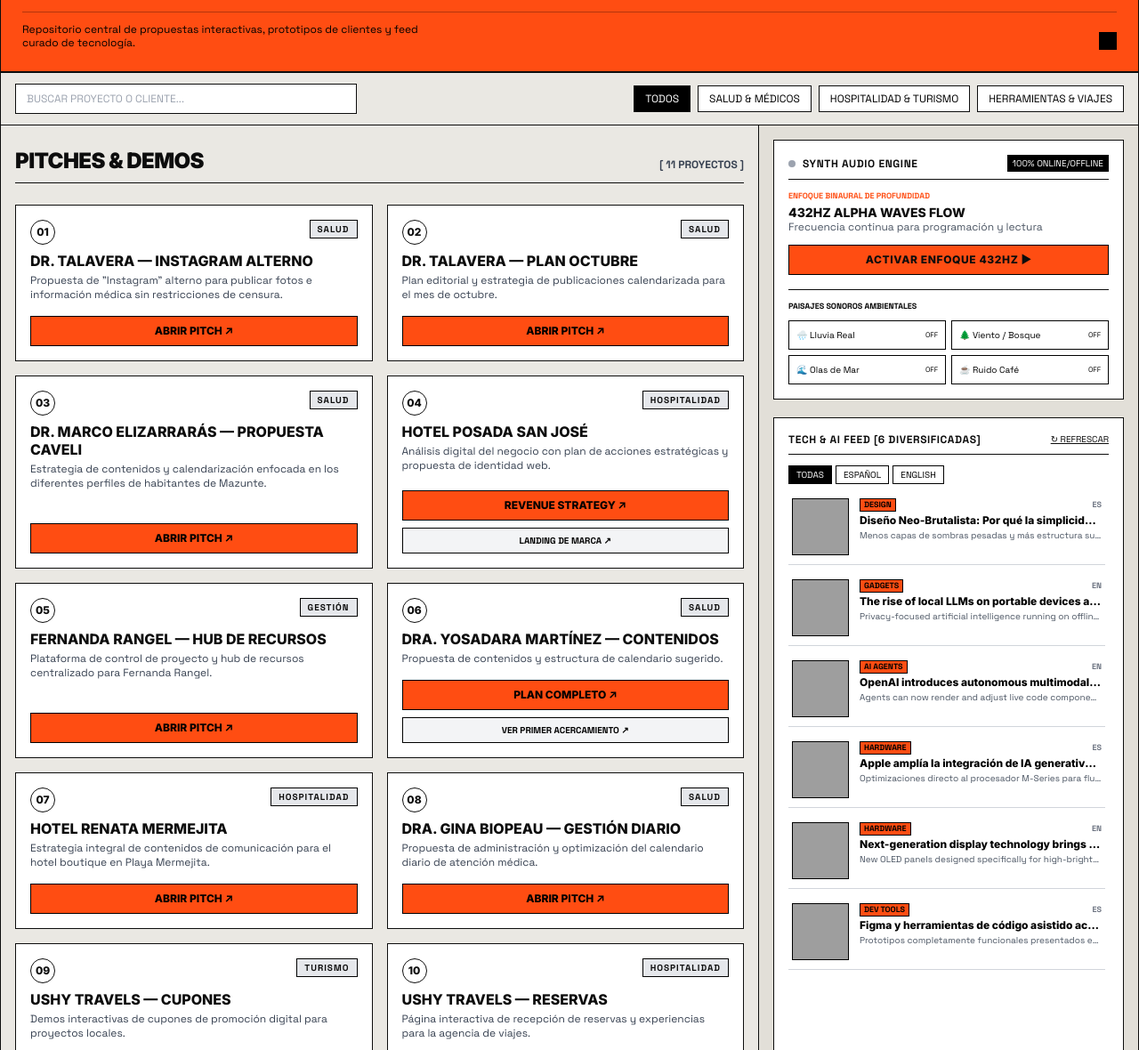
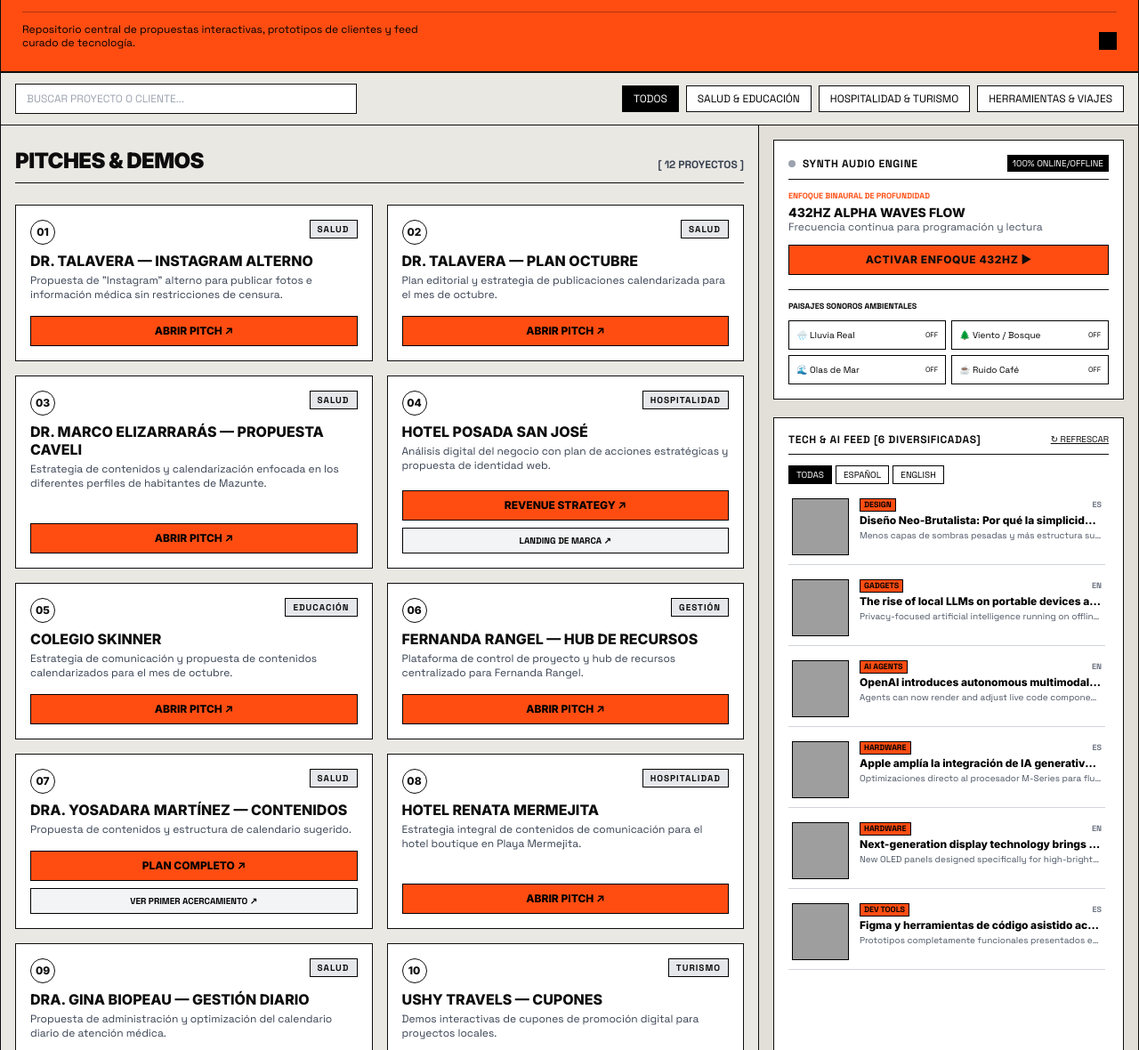
Before and after one commit to jonpisilmx/jon.links, a plain HTML site: page index.html in a window 1280 px wide. Shown: the part 251-1431 px from the top of the page at 89% size. Drawn offline with nearby package versions, Linux system fonts and the light colour scheme; grey boxes are pictures that could not be loaded.

Commit message:
Se añadió la tarjeta de Colegio Skinner

```diff
--- a/index.html
+++ b/index.html
@@ -90,7 +90,7 @@
 
         <div class="flex gap-2 overflow-x-auto w-full md:w-auto pb-1 md:pb-0 text-xs font-mono-custom">
           <button onclick="filterCategory('all')" class="cat-btn active bg-black text-white px-3 py-1.5 border border-brand-black whitespace-nowrap uppercase">TODOS</button>
-          <button onclick="filterCategory('salud')" class="cat-btn bg-white text-black px-3 py-1.5 border border-brand-black whitespace-nowrap uppercase">SALUD & MÉDICOS</button>
+          <button onclick="filterCategory('salud')" class="cat-btn bg-white text-black px-3 py-1.5 border border-brand-black whitespace-nowrap uppercase">SALUD & EDUCACIÓN</button>
           <button onclick="filterCategory('hospitalidad')" class="cat-btn bg-white text-black px-3 py-1.5 border border-brand-black whitespace-nowrap uppercase">HOSPITALIDAD & TURISMO</button>
           <button onclick="filterCategory('herramientas')" class="cat-btn bg-white text-black px-3 py-1.5 border border-brand-black whitespace-nowrap uppercase">HERRAMIENTAS & VIAJES</button>
         </div>
@@ -105,7 +105,7 @@
 
         <div class="flex justify-between items-baseline mb-6 border-b border-brand-black pb-2">
           <h2 class="text-2xl font-black uppercase tracking-tight">Pitches & Demos</h2>
-          <span id="projectCount" class="text-xs font-mono-custom font-bold text-gray-700">[ 11 PROYECTOS ]</span>
+          <span id="projectCount" class="text-xs font-mono-custom font-bold text-gray-700">[ 12 PROYECTOS ]</span>
         </div>
 
         <div id="projectList" class="grid grid-cols-1 md:grid-cols-2 gap-4">
@@ -149,7 +149,7 @@
             <a href="https://jonpisilmx.github.io/propuestacaveli" target="_blank" class="block w-full bg-brand-orange text-black font-bold text-center py-2 text-xs uppercase border border-black hover:bg-black hover:text-white transition-colors">ABRIR PITCH ↗</a>
           </article>
 
-          <!-- 04: HOTEL POSADA SAN JOSÉ (TARJETA DUAL) -->
+          <!-- 04 -->
           <article class="brutalist-card bg-white p-4 flex flex-col justify-between" data-category="hospitalidad" data-title="hotel posada san jose analisis digital revenue">
             <div>
               <div class="flex justify-between items-start mb-2">
@@ -169,11 +169,24 @@
             </div>
           </article>
 
-          <!-- 05 -->
+          <!-- 05: COLEGIO SKINNER -->
+          <article class="brutalist-card bg-white p-4 flex flex-col justify-between" data-category="salud" data-title="colegio skinner propuesta contenidos octubre educacion">
+            <div>
+              <div class="flex justify-between items-start mb-2">
+                <span class="badge-number">05</span>
+                <span class="text-[10px] font-mono-custom font-bold uppercase tracking-widest bg-gray-200 px-2 py-0.5 border border-black">Educación</span>
+              </div>
+              <h3 class="text-base font-extrabold leading-tight uppercase mb-1">Colegio Skinner</h3>
+              <p class="text-xs text-gray-700 mb-4 font-mono-custom">Estrategia de comunicación y propuesta de contenidos calendarizados para el mes de octubre.</p>
+            </div>
+            <a href="https://jonpisilmx.github.io/skinner-contenidos-octubre/" target="_blank" class="block w-full bg-brand-orange text-black font-bold text-center py-2 text-xs uppercase border border-black hover:bg-black hover:text-white transition-colors">ABRIR PITCH ↗</a>
+          </article>
+
+          <!-- 06 -->
           <article class="brutalist-card bg-white p-4 flex flex-col justify-between" data-category="hospitalidad" data-title="fernanda rangel hub recursos control proyecto">
             <div>
               <div class="flex justify-between items-start mb-2">
-                <span class="badge-number">05</span>
+                <span class="badge-number">06</span>
                 <span class="text-[10px] font-mono-custom font-bold uppercase tracking-widest bg-gray-200 px-2 py-0.5 border border-black">Gestión</span>
               </div>
               <h3 class="text-base font-extrabold leading-tight uppercase mb-1">Fernanda Rangel — Hub de Recursos</h3>
@@ -182,11 +195,11 @@
             <a href="https://jonpisilmx.github.io/ferrangel-controldeproyecto-y-recursos/" target="_blank" class="block w-full bg-brand-orange text-black font-bold text-center py-2 text-xs uppercase border border-black hover:bg-black hover:text-white transition-colors">ABRIR PITCH ↗</a>
           </article>
 
-          <!-- 06 -->
+          <!-- 07 -->
           <article class="brutalist-card bg-white p-4 flex flex-col justify-between" data-category="salud" data-title="dra yosadara martinez propuesta contenidos calendario">
             <div>
               <div class="flex justify-between items-start mb-2">
-                <span class="badge-number">06</span>
+                <span class="badge-number">07</span>
                 <span class="text-[10px] font-mono-custom font-bold uppercase tracking-widest bg-gray-200 px-2 py-0.5 border border-black">Salud</span>
               </div>
               <h3 class="text-base font-extrabold leading-tight uppercase mb-1">Dra. Yosadara Martínez — Contenidos</h3>
@@ -198,11 +211,11 @@
             </div>
           </article>
 
-          <!-- 07 -->
+          <!-- 08 -->
           <article class="brutalist-card bg-white p-4 flex flex-col justify-between" data-category="hospitalidad" data-title="hotel renata mermejita estrategia contenidos">
             <div>
               <div class="flex justify-between items-start mb-2">
-                <span class="badge-number">07</span>
+                <span class="badge-number">08</span>
                 <span class="text-[10px] font-mono-custom font-bold uppercase tracking-widest bg-gray-200 px-2 py-0.5 border border-black">Hospitalidad</span>
               </div>
               <h3 class="text-base font-extrabold leading-tight uppercase mb-1">Hotel Renata Mermejita</h3>
@@ -211,11 +224,11 @@
             <a href="https://jonpisilmx.github.io/calendariorenata/" target="_blank" class="block w-full bg-brand-orange text-black font-bold text-center py-2 text-xs uppercase border border-black hover:bg-black hover:text-white transition-colors">ABRIR PITCH ↗</a>
           </article>
 
-          <!-- 08 -->
+          <!-- 09 -->
           <article class="brutalist-card bg-white p-4 flex flex-col justify-between" data-category="salud" data-title="dra gina biopeau calendario trabajo diario">
             <div>
               <div class="flex justify-between items-start mb-2">
-                <span class="badge-number">08</span>
+                <span class="badge-number">09</span>
                 <span class="text-[10px] font-mono-custom font-bold uppercase tracking-widest bg-gray-200 px-2 py-0.5 border border-black">Salud</span>
               </div>
               <h3 class="text-base font-extrabold leading-tight uppercase mb-1">Dra. Gina Biopeau — Gestión Diario</h3>
@@ -224,11 +237,11 @@
             <a href="https://jonpisilmx.github.io/calendario-biopeau/" target="_blank" class="block w-full bg-brand-orange text-black font-bold text-center py-2 text-xs uppercase border border-black hover:bg-black hover:text-white transition-colors">ABRIR PITCH ↗</a>
           </article>
 
-          <!-- 09 -->
+          <!-- 10 -->
           <article class="brutalist-card bg-white p-4 flex flex-col justify-between" data-category="herramientas" data-title="ushy magical travels cupones cenzontle lenita">
             <div>
               <div class="flex justify-between items-start mb-2">
-                <span class="badge-number">09</span>
+                <span class="badge-number">10</span>
                 <span class="text-[10px] font-mono-custom font-bold uppercase tracking-widest bg-gray-200 px-2 py-0.5 border border-black">Turismo</span>
               </div>
               <h3 class="text-base font-extrabold leading-tight uppercase mb-1">Ushy Travels — Cupones</h3>
@@ -240,11 +253,11 @@
             </div>
           </article>
 
-          <!-- 10 -->
+          <!-- 11 -->
           <article class="brutalist-card bg-white p-4 flex flex-col justify-between" data-category="hospitalidad" data-title="ushy magical travels pagina reservas landing">
             <div>
               <div class="flex justify-between items-start mb-2">
-                <span class="badge-number">10</span>
+                <span class="badge-number">11</span>
                 <span class="text-[10px] font-mono-custom font-bold uppercase tracking-widest bg-gray-200 px-2 py-0.5 border border-black">Hospitalidad</span>
               </div>
               <h3 class="text-base font-extrabold leading-tight uppercase mb-1">Ushy Travels — Reservas</h3>
@@ -253,11 +266,11 @@
             <a href="https://jonpisilmx.github.io/reserva/" target="_blank" class="block w-full bg-brand-orange text-black font-bold text-center py-2 text-xs uppercase border border-black hover:bg-black hover:text-white transition-colors">ABRIR PITCH ↗</a>
           </article>
 
-          <!-- 11 -->
+          <!-- 12 -->
           <article class="brutalist-card bg-white p-4 flex flex-col justify-between" data-category="herramientas" data-title="administrador gastos viaje octubre veka veka familia">
             <div>
               <div class="flex justify-between items-start mb-2">
-                <span class="badge-number">11</span>
+                <span class="badge-number">12</span>
                 <span class="text-[10px] font-mono-custom font-bold uppercase tracking-widest bg-gray-200 px-2 py-0.5 border border-black">Herramientas</span>
               </div>
               <h3 class="text-base font-extrabold leading-tight uppercase mb-1">Gastos de Viaje — Octubre</h3>
@@ -272,7 +285,7 @@
       <!-- SIDEBAR AUDIO ENGINE & FEED -->
       <aside class="lg:col-span-5 xl:col-span-4 bg-[#E2DFD8] p-4 flex flex-col gap-5">
 
-        <!-- MÓDULO SINTETIZADOR DE AUDIO GARANTIZADO -->
+        <!-- MÓDULO SINTETIZADOR DE AUDIO -->
         <div class="bg-white border border-brand-black p-4 brutalist-card">
           <div class="flex justify-between items-center border-b border-brand-black pb-2 mb-3">
             <span class="text-xs font-mono-custom font-bold uppercase tracking-wider flex items-center gap-2">
@@ -295,13 +308,13 @@
             </button>
           </div>
 
-          <!-- PAISAJES SONOROS SINTETIZADOS -->
+          <!-- PAISAJES SONOROS -->
           <div class="pt-3 border-t border-brand-black">
             <span class="text-[9px] font-mono-custom font-bold uppercase text-black block mb-2">PAISAJES SONOROS AMBIENTALES</span>
 
             <div class="grid grid-cols-2 gap-1.5 text-[10px] font-mono-custom">
               <button onclick="toggleNoise('rain')" id="amb-rain" class="amb-btn bg-white text-black p-2 border border-black text-left flex items-center justify-between hover:bg-black hover:text-white">
-                <span>🌧️ Lluvia Real</span>
+                <span>🌧️️ Lluvia Real</span>
                 <span class="indicator text-[8px]">OFF</span>
               </button>
               <button onclick="toggleNoise('forest')" id="amb-forest" class="amb-btn bg-white text-black p-2 border border-black text-left flex items-center justify-between hover:bg-black hover:text-white">
```
